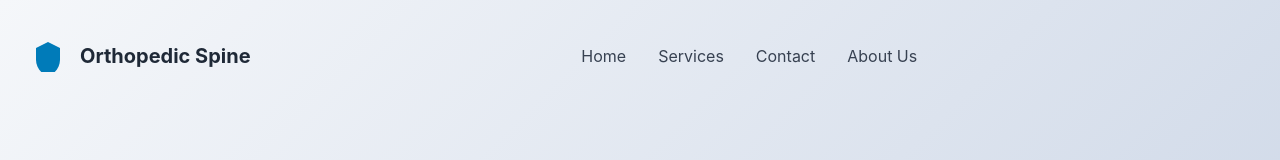
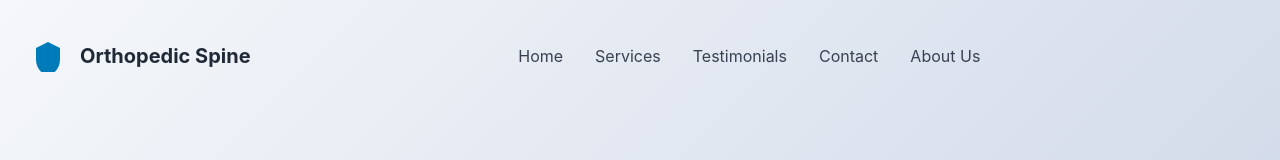
Before and after one commit to NaranjoSolutions/orthspine-web-react, a React (Vite) app: page /login in a window 1280 px wide. Shown: the top 160 px of the page. Built offline with nearby package versions, Linux system fonts and the light colour scheme; no server answers.

Commit message:
fix navigation routes

```diff
--- a/src/shared/layouts/auth-layout/AuthLayout.tsx
+++ b/src/shared/layouts/auth-layout/AuthLayout.tsx
@@ -27,16 +27,19 @@ export const AuthLayout: React.FC = () => {
         </div>
 
         <nav className={styles.nav}>
-          <a href="#" className={styles.navLink}>
+          <a href={ROUTE_PATHS.HOME} className={styles.navLink}>
             Home
           </a>
-          <a href="#" className={styles.navLink}>
+          <a href={ROUTE_PATHS.SERVICES} className={styles.navLink}>
             Services
           </a>
-          <a href="#" className={styles.navLink}>
+          <a href={ROUTE_PATHS.TESTIMONIALS} className={styles.navLink}>
+            Testimonials
+          </a>
+          <a href={ROUTE_PATHS.CONTACT} className={styles.navLink}>
             Contact
           </a>
-          <a href="#" className={styles.navLink}>
+          <a href={ROUTE_PATHS.ABOUT} className={styles.navLink}>
             About Us
           </a>
         </nav>
```
